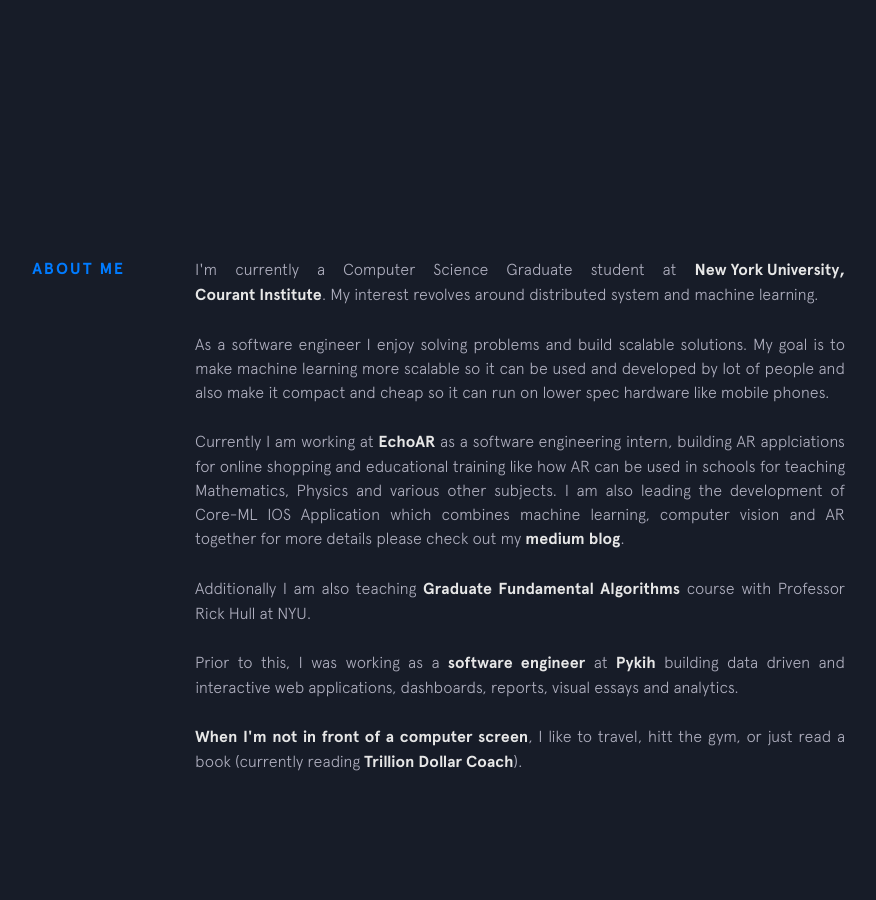
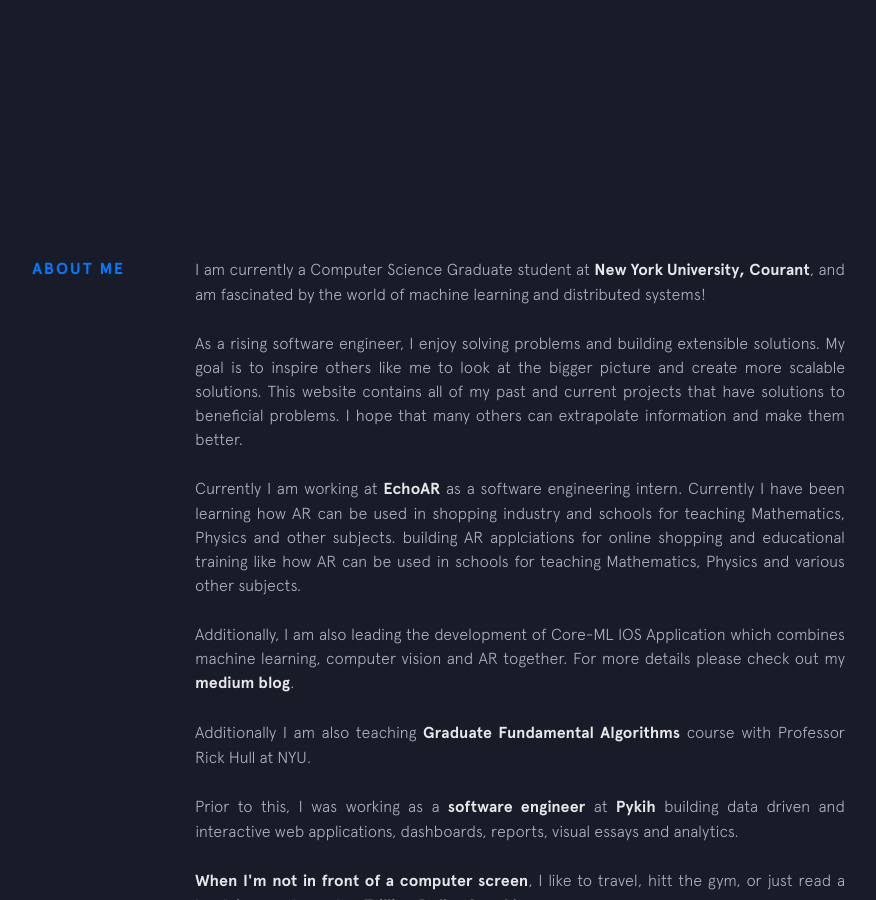
Before and after one commit to mohitnihalani/mohitnihalani.github.io, a Jekyll site: the page built from index.html, in a window 1280 px wide and 900 px high, scrolled down 823 px. Shown: the whole window, without its empty margins (255-1131 px from the left). Built offline with Jekyll 4.4.1, drawn with Linux system fonts in a browser that asks for light colours; nearby versions of some CDN libraries.

Commit message:
Update About me section

```diff
--- a/_includes/background.html
+++ b/_includes/background.html
@@ -2,15 +2,19 @@
   <div class="section__title">About Me</div>
   <div class="section__content">
     <p>
-      I'm currently a Computer Science Graduate student at <a class="underline-link" href="https://cs.nyu.edu/" target="_blank">New York University,</a> <a class="underline-link" href="https://cs.nyu.edu/" target="_blank">Courant Institute</a>. My interest revolves around distributed system and machine learning.
+      I am currently a Computer Science Graduate student at  <a class="underline-link" href="https://cs.nyu.edu/" target="_blank">New York University,</a> <a class="underline-link" href="https://cs.nyu.edu/" target="_blank">Courant</a>, and am fascinated by the world of machine learning and distributed systems!
     </p>
 
     <p>
-      As a software engineer I enjoy solving problems and build scalable solutions. My goal is to make machine learning more scalable so it can be used and developed by lot of people and also make it compact and cheap so it can run on lower spec hardware like mobile phones.
+      As a rising software engineer, I enjoy solving problems and building extensible solutions. My goal is to inspire others like me to look at the bigger picture and create more scalable solutions.  This website contains all of my past and current projects that have solutions to beneficial problems. I hope that many others can extrapolate information and make them better.
     </p>
 
     <p>
-      Currently I am working at <a class="underline-link" href="https://www.echoar.xyz/" target="_blank"> EchoAR </a> as a software engineering intern, building AR applciations for online shopping and educational training like how AR can be used in schools for teaching Mathematics, Physics and various other subjects. I am also leading the development of Core-ML IOS Application which combines machine learning, computer vision and AR together for more details please check out my <a class="underline-link" href="https://medium.com/dev-genius/foreground-background-separation-using-core-ml-82efbe7e7fc8" target="_blank">medium blog</a>.
+      Currently I am working at <a class="underline-link" href="https://www.echoar.xyz/" target="_blank"> EchoAR </a> as a software engineering intern. Currently I have been learning how AR can be used in shopping industry and schools for teaching Mathematics, Physics and other subjects.
+      building AR applciations for online shopping and educational training like how AR can be used in schools for teaching Mathematics, Physics and various other subjects.
+    </p>
+    <p>
+      Additionally, I am also leading the development of Core-ML IOS Application which combines machine learning, computer vision and AR together.  For more details please check out my <a class="underline-link" href="https://medium.com/dev-genius/foreground-background-separation-using-core-ml-82efbe7e7fc8" target="_blank">medium blog</a>.
     </p>
     <p>
       Additionally  I am also teaching <strong> Graduate Fundamental Algorithms</strong> course with Professor Rick Hull at NYU.
```
Also changed, not shown: 2 other files.
